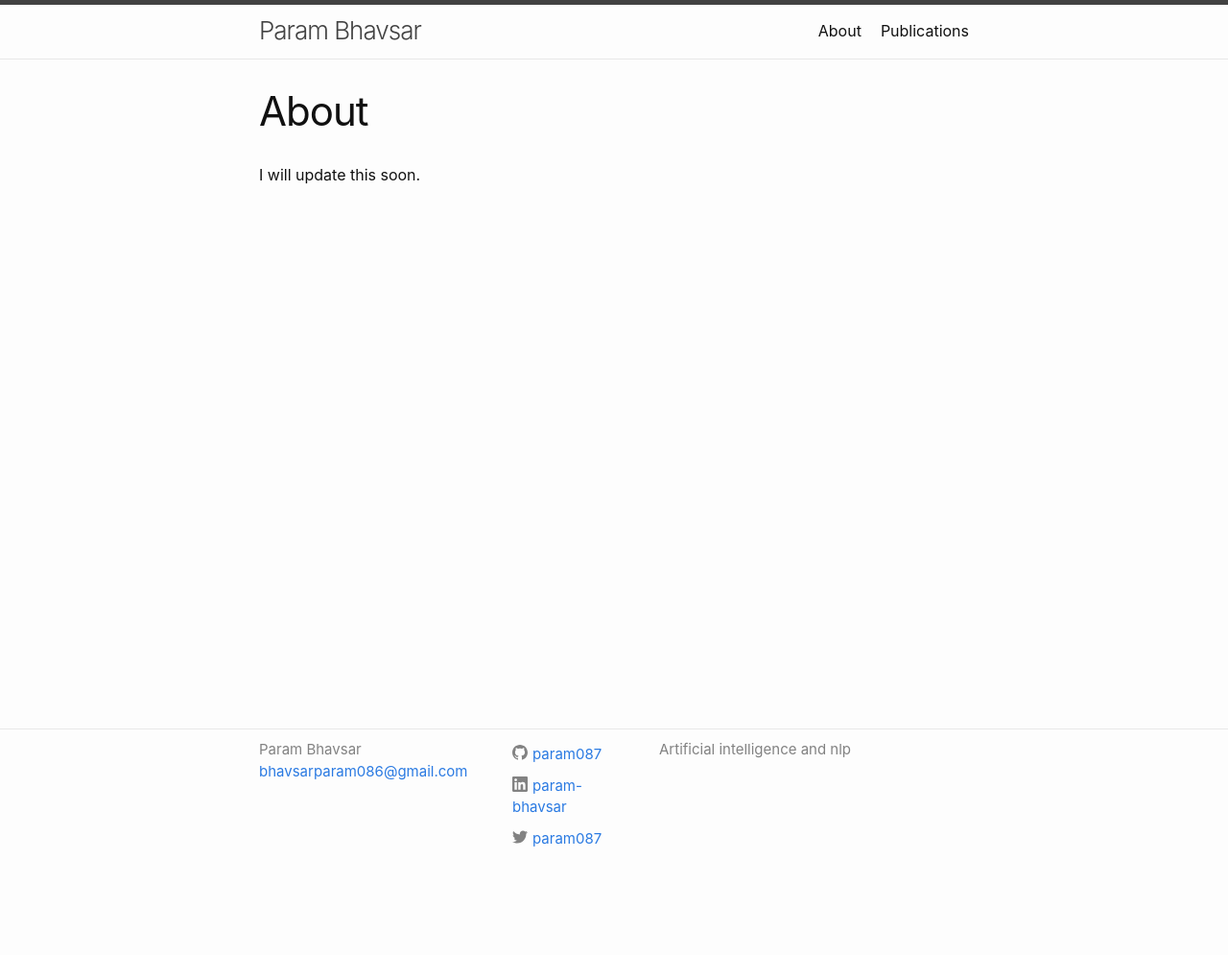
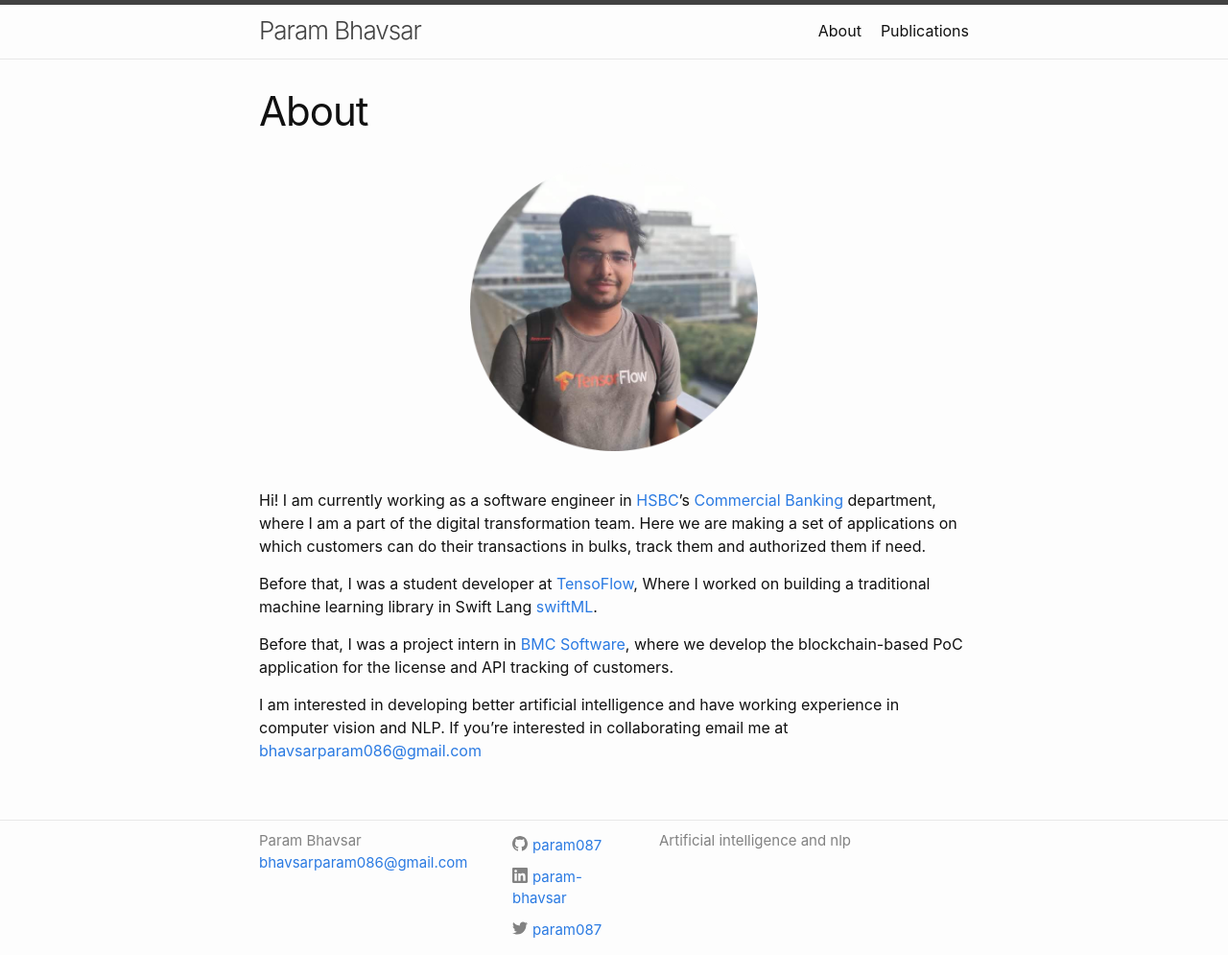
Before and after one commit to param087/param087.github.io, a Jekyll site: the page built from about.md, in a window 1280 px wide. Shown: the whole page at 96% size. Built offline with Jekyll 4.4.1, drawn with Linux system fonts in a browser that asks for light colours; before the commit the page ends 900 px from its top, so only the background shows below that.

Commit message:
updated about

```diff
--- a/about.md
+++ b/about.md
@@ -4,4 +4,27 @@ title: About
 permalink: /about/
 ---
 
-I will update this soon.
+<div class="">
+    <img src="/assets/images/profile-circle.png" alt="profile" class="centerimg" />
+</div>
+
+<style>
+.centerimg{
+    display: block;
+    margin-left: auto;
+    margin-right: auto;
+    height:300px;
+    width: 300px;
+}
+</style>
+
+<br>
+
+
+Hi! I am currently working as a software engineer in [HSBC](https://hsbc.com/)'s [Commercial Banking](https://www.hsbc.com/who-we-are/our-businesses-and-customers/commercial-banking) department, where I am a part of the digital transformation team. Here we are making a set of applications on which customers can do their transactions in bulks, track them and authorized them if need.
+
+Before that, I was a student developer at [TensoFlow](https://www.tensorflow.org/), Where I worked on building a traditional machine learning library in Swift Lang [swiftML](https://github.com/param087/swiftML).
+
+Before that, I was a project intern in [BMC Software](https://www.bmcsoftware.in/), where we develop the blockchain-based PoC application for the license and API tracking of customers.
+
+I am interested in developing better artificial intelligence and have working experience in computer vision and NLP. If you're interested in collaborating email me at [bhavsarparam086@gmail.com](bhavsarparam086@gmail.com)
```
Also changed, not shown: assets/images/profile-circle.png (added), assets/images/profile.jpg (added), 2 other files.
